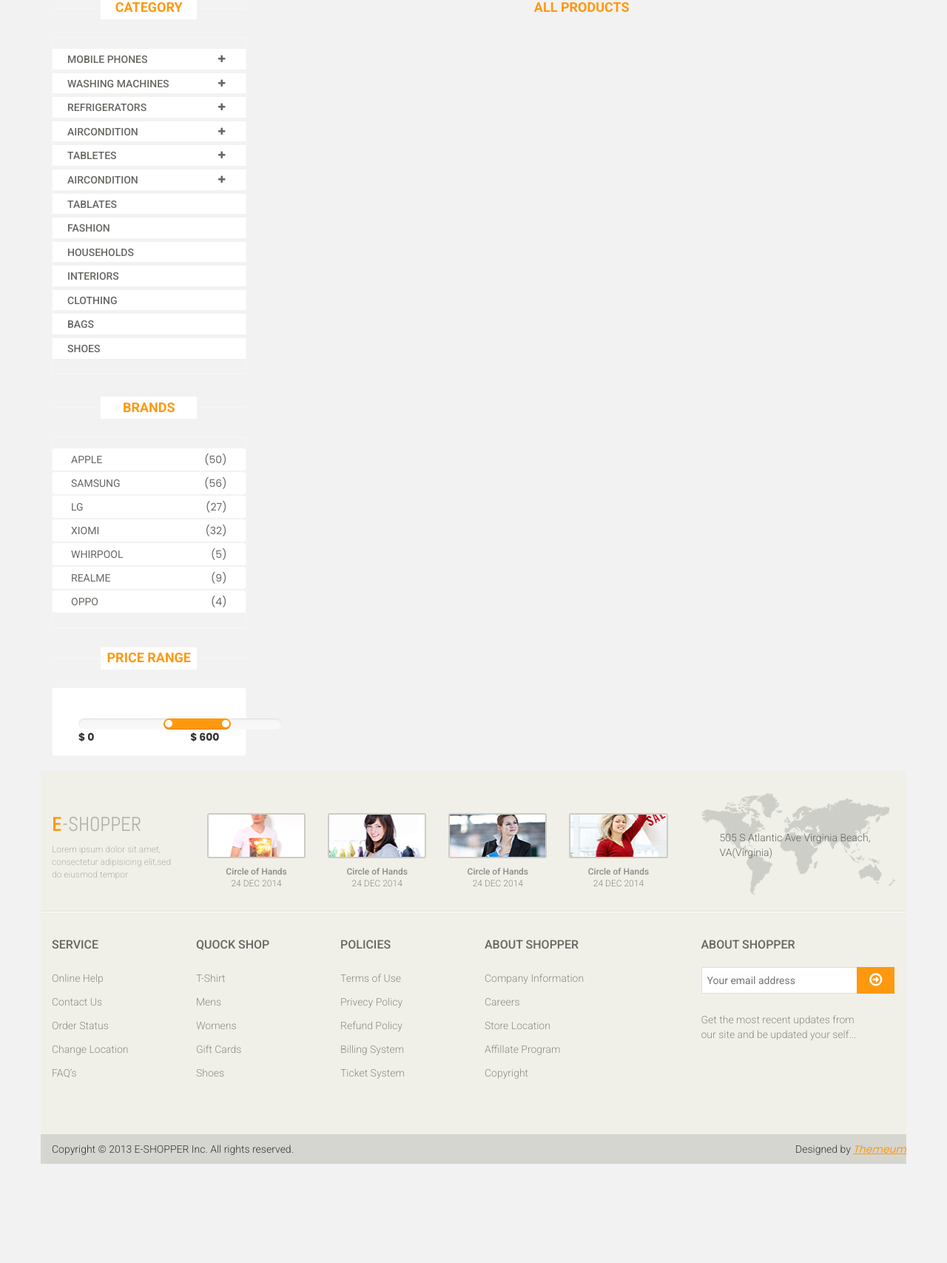
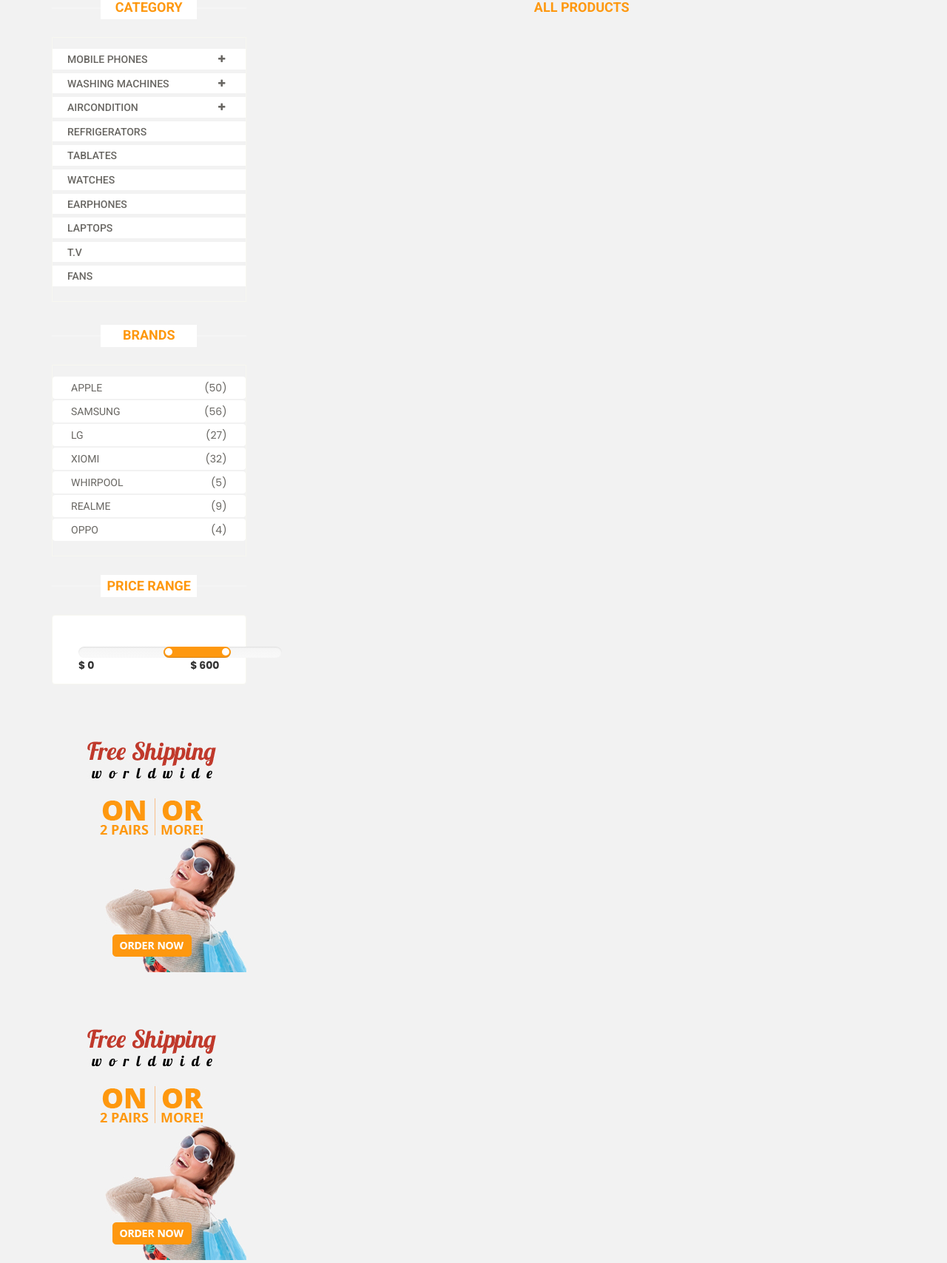
Before and after one commit to Coolrio/eshopper, a Flask app: template eshopper/templates/productpage.html in a window 1280 px wide. Shown: the part 246-1953 px from the top of the page at 74% size. Before the commit the page ends 1819 px from the top, so only its background shows below. Run offline with Flask 2, Linux system fonts and the light colour scheme; the template is opened without the code that fills it, so the values that code supplies are empty.

Commit message:
changes done in the product page and product list page

```diff
--- a/eshopper/routes.py
+++ b/eshopper/routes.py
@@ -166,10 +166,10 @@ def post_route1(brands,item):
 
 
 
-@app.route("/productbrand/<string:brands>", methods=['GET'])
-def post_route2(brands):
+@app.route("/productbrand/<string:brand1>", methods=['GET'])
+def post_route2(brand1):
 
-    brandname1 = product.query.filter_by(brand=brands).all()
+    brandname1 = product.query.filter_by(brand=brand1).all()
     return render_template('productpage.html', brandname1=brandname1)
 
 
--- a/eshopper/templates/productpage.html
+++ b/eshopper/templates/productpage.html
@@ -13,19 +13,19 @@
 									<h4 class="panel-title">
 										<a data-toggle="collapse" data-parent="#accordian" href="#sportswear">
 											<span class="badge pull-right"><i class="fa fa-plus"></i></span>
-											Mobile Phones
+											<a href="/productcategory/mobilephones">Mobile Phones</a>
 										</a>
 									</h4>
 								</div>
 								<div id="sportswear" class="panel-collapse collapse">
 									<div class="panel-body">
 										<ul>
-											<li><a href="#">Samsung </a></li>
-											<li><a href="#">Apple </a></li>
-											<li><a href="#">OnePlus </a></li>
-											<li><a href="#">Oppo</a></li>
-											<li><a href="#">Redmi </a></li>
-											<li><a href="#">Realme </a></li>
+											<li><a href="/productbrand/samsung/mobilephones">Samsung </a></li>
+											<li><a href="/productbrand/apple/mobilephones">Apple </a></li>
+											<li><a href="/productbrand/oneplus/mobilephones">OnePlus </a></li>
+											<li><a href="/productbrand/oppo/mobilephones">Oppo</a></li>
+											<li><a href="/productbrand/redmi/mobilephones">Redmi </a></li>
+											<li><a href="/productbrand/realme/mobilephones">Realme </a></li>
 										</ul>
 									</div>
 								</div>
@@ -35,157 +35,96 @@
 									<h4 class="panel-title">
 										<a data-toggle="collapse" data-parent="#accordian" href="#mens">
 											<span class="badge pull-right"><i class="fa fa-plus"></i></span>
-											Washing Machines
+											<a href="/productcategory/washingmachine">Washing Machines</a>
 										</a>
 									</h4>
 								</div>
 								<div id="mens" class="panel-collapse collapse">
 									<div class="panel-body">
 										<ul>
-											<li><a href="product.html">samsung</a></li>
-											<li><a href="product.html">Lg</a></li>
-											<li><a href="product.html">godrej</a></li>
-											<li><a href="product.html">Whirlpool</a></li>
-											<li><a href="product.html">Onida</a></li>
-											<li><a href="product.html">Haier</a></li>
-											<li><a href="product.html">Panasonic</a></li>
+											<li><a href="/productbrand/samsung/washingmachine">samsung</a></li>
+											<li><a href="/productbrand/lg/washingmachine">Lg</a></li>
+											<li><a href="/productbrand/godrej/washingmachine">godrej</a></li>
+											<li><a href="/productbrand/whirlpool/washingmachine">Whirlpool</a></li>
+											<li><a href="/productbrand/onida/washingmachine">Onida</a></li>
+											<li><a href="/productbrand/haier/washingmachine">Haier</a></li>
+											<li><a href="/productbrand/panasonic/washingmachine">Panasonic</a></li>
 										</ul>
 									</div>
 								</div>
 							</div>
+
 
 							<div class="panel panel-default">
 								<div class="panel-heading">
 									<h4 class="panel-title">
 										<a data-toggle="collapse" data-parent="#accordian" href="#womens">
 											<span class="badge pull-right"><i class="fa fa-plus"></i></span>
-											Refrigerators
+											<a href="/productcategory/aircondition">Aircondition</a>
 										</a>
 									</h4>
 								</div>
 								<div id="womens" class="panel-collapse collapse">
 									<div class="panel-body">
 										<ul>
-											<li><a href="product.html">Samsung</a></li>
-											<li><a href="product.html">Lg</a></li>
-											<li><a href="product.html">whirpool</a></li>
-											<li><a href="product.html">Bosch</a></li>
-											<li><a href="product.html">Videocon</a></li>
+											<li><a href="/productbrand/samsung/aircondition">Samsung</a></li>
+											<li><a href="/productbrand/lg/aircondition">Lg</a></li>
+											<li><a href="/productbrand/whirlpool/aircondition">whirpool</a></li>
+											<li><a href="/productbrand/godrej/aircondition">godrej</a></li>
 										</ul>
 									</div>
 								</div>
 							</div>
 							<div class="panel panel-default">
 								<div class="panel-heading">
-									<h4 class="panel-title">
-										<a data-toggle="collapse" data-parent="#accordian" href="#womens">
-											<span class="badge pull-right"><i class="fa fa-plus"></i></span>
-											Aircondition
-										</a>
-									</h4>
+									<h4 class="panel-title"><a href="/productcategory/washingmachine">REFRIGERATORS</a></h4>
 								</div>
-								<div id="womens" class="panel-collapse collapse">
-									<div class="panel-body">
-										<ul>
-											<li><a href="product.html">Samsung</a></li>
-											<li><a href="product.html">Lg</a></li>
-											<li><a href="product.html">whirpool</a></li>
-											<li><a href="product.html">Dior</a></li>
-											<li><a href="product.html">Versace</a></li>
-										</ul>
-									</div>
+							</div>
+
+							<div class="panel panel-default">
+								<div class="panel-heading">
+									<h4 class="panel-title"><a href="/productcategory/tablates">Tablates</a></h4>
 								</div>
 							</div>
 							<div class="panel panel-default">
 								<div class="panel-heading">
-									<h4 class="panel-title">
-										<a data-toggle="collapse" data-parent="#accordian" href="#womens">
-											<span class="badge pull-right"><i class="fa fa-plus"></i></span>
-											Tabletes
-										</a>
-									</h4>
-								</div>
-								<div id="womens" class="panel-collapse collapse">
-									<div class="panel-body">
-										<ul>
-											<li><a href="product.html">Samsung</a></li>
-											<li><a href="product.html">Lg</a></li>
-											<li><a href="product.html">whirpool</a></li>
-											<li><a href="product.html">Dior</a></li>
-											<li><a href="product.html">Versace</a></li>
-										</ul>
-									</div>
+									<h4 class="panel-title"><a href="/productcategory/watches">Watches</a></h4>
 								</div>
 							</div>
 							<div class="panel panel-default">
 								<div class="panel-heading">
-									<h4 class="panel-title">
-										<a data-toggle="collapse" data-parent="#accordian" href="#womens">
-											<span class="badge pull-right"><i class="fa fa-plus"></i></span>
-											Aircondition
-										</a>
-									</h4>
-								</div>
-								<div id="aircondition" class="panel-collapse collapse">
-									<div class="panel-body">
-										<ul>
-											<li><a href="product.html">Samsung</a></li>
-											<li><a href="product.html">Lg</a></li>
-											<li><a href="product.html">whirpool</a></li>
-											<li><a href="product.html">Dior</a></li>
-											<li><a href="product.html">Versace</a></li>
-										</ul>
-									</div>
+									<h4 class="panel-title"><a href="/productcategory/wired_earphones">Earphones</a></h4>
 								</div>
 							</div>
 							<div class="panel panel-default">
 								<div class="panel-heading">
-									<h4 class="panel-title"><a href="product.html">Tablates</a></h4>
+									<h4 class="panel-title"><a href="/productcategory/laptops">Laptops</a></h4>
 								</div>
 							</div>
 							<div class="panel panel-default">
 								<div class="panel-heading">
-									<h4 class="panel-title"><a href="#">Fashion</a></h4>
+									<h4 class="panel-title"><a href="/productcategory/tv">T.v</a></h4>
 								</div>
 							</div>
 							<div class="panel panel-default">
 								<div class="panel-heading">
-									<h4 class="panel-title"><a href="#">Households</a></h4>
+									<h4 class="panel-title"><a href="/productcategory/fans">Fans</a></h4>
 								</div>
 							</div>
-							<div class="panel panel-default">
-								<div class="panel-heading">
-									<h4 class="panel-title"><a href="#">Interiors</a></h4>
-								</div>
-							</div>
-							<div class="panel panel-default">
-								<div class="panel-heading">
-									<h4 class="panel-title"><a href="#">Clothing</a></h4>
-								</div>
-							</div>
-							<div class="panel panel-default">
-								<div class="panel-heading">
-									<h4 class="panel-title"><a href="#">Bags</a></h4>
-								</div>
-							</div>
-							<div class="panel panel-default">
-								<div class="panel-heading">
-									<h4 class="panel-title"><a href="#">Shoes</a></h4>
-								</div>
-							</div>
+
 						</div><!--/category-products-->
 
 						<div class="brands_products"><!--brands_products-->
 							<h2>Brands</h2>
 							<div class="brands-name">
 								<ul class="nav nav-pills nav-stacked">
-									<li><a href="#"> <span class="pull-right">(50)</span>Apple</a></li>
-									<li><a href="#"> <span class="pull-right">(56)</span> Samsung</a></li>
-									<li><a href="#"> <span class="pull-right">(27)</span>Lg</a></li>
-									<li><a href="#"> <span class="pull-right">(32)</span>Xiomi</a></li>
-									<li><a href="#"> <span class="pull-right">(5)</span>Whirpool</a></li>
-									<li><a href="#"> <span class="pull-right">(9)</span>Realme</a></li>
-									<li><a href="#"> <span class="pull-right">(4)</span>Oppo</a></li>
+									<li><a href="/productbrand/apple"> <span class="pull-right">(50)</span>Apple</a></li>
+									<li><a href="/productbrand/samsung"> <span class="pull-right">(56)</span> Samsung</a></li>
+									<li><a href="/productbrand/lg"> <span class="pull-right">(27)</span>Lg</a></li>
+									<li><a href="/productbrand/xiomi"> <span class="pull-right">(32)</span>Xiomi</a></li>
+									<li><a href="/productbrand/whirlpool"> <span class="pull-right">(5)</span>Whirpool</a></li>
+									<li><a href="/productbrand/realme"> <span class="pull-right">(9)</span>Realme</a></li>
+									<li><a href="/productbrand/oppo"> <span class="pull-right">(4)</span>Oppo</a></li>
 								</ul>
 							</div>
 						</div><!--/brands_products-->
@@ -198,10 +137,27 @@
 							</div>
 						</div><!--/price-range-->
 
+						<div class="shipping text-center"><!--shipping-->
+							<img src="{{ url_for('static',filename='images/home/shipping.jpg')}}" alt="" />
+						</div><!--/shipping-->
+						<div class="shipping text-center"><!--shipping-->
+							<img src="{{ url_for('static',filename='images/home/shipping.jpg')}}" alt="" />
+						</div><!--/shipping-->
+						<div class="shipping text-center"><!--shipping-->
+							<img src="{{ url_for('static',filename='images/home/shipping.jpg')}}" alt="" />
+						</div><!--/shipping-->
+						<div class="shipping text-center"><!--shipping-->
+							<img src="{{ url_for('static',filename='images/home/shipping.jpg')}}" alt="" />
+						</div><!--/shipping-->
+						<div class="shipping text-center"><!--shipping-->
+							<img src="{{ url_for('static',filename='images/home/shipping.jpg')}}" alt="" />
+						</div><!--/shipping-->
+						<div class="shipping text-center"><!--shipping-->
+							<img src="{{ url_for('static',filename='images/home/shipping.jpg')}}" alt="" />
+						</div><!--/shipping-->
 
 					</div>
 				</div>
-
 					<div class="features_items"><!--features_items-->
 						<h2 class="title text-center">All products</h2>
 						{% for brandname in brandname %}
@@ -291,7 +247,7 @@
 
 								<div class="features_items"><!--features_items-->
 
-						{% for brandsname1 in brandname1 %}
+						{% for brandname1 in brandname1 %}
 						{% set fname = 'images/product/' + brandname1.image %}
 						 <div class="col-sm-4">
 							<div class="product-image-wrapper">
```
Also changed, not shown: eshopper/templates/product-details.html (+65 -80 lines), 1 other file.
